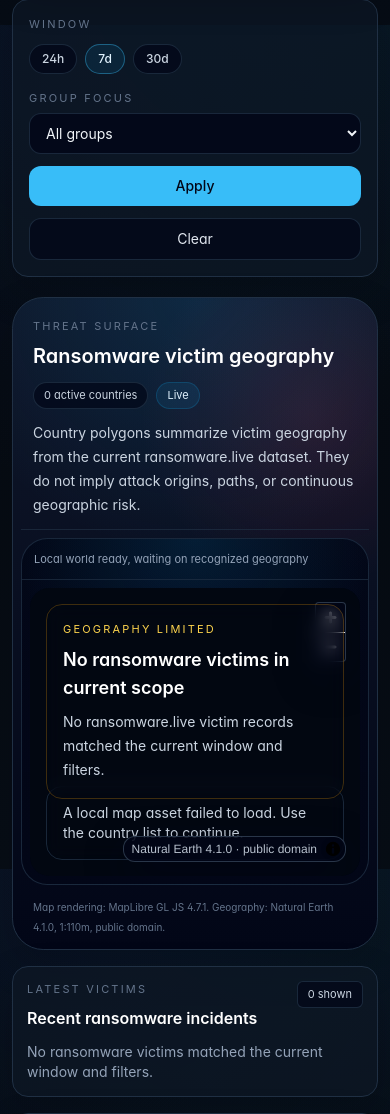
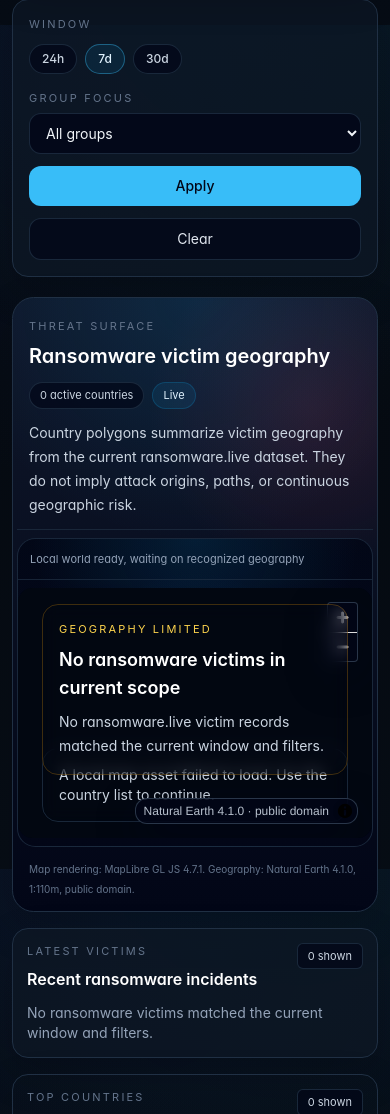
Before and after one commit to CBergane/intel, a Django app: page /ransomware/map/ in a window 390 px wide. Shown: the part 819-1933 px from the top of the page. Run offline with Django 5.2, Linux system fonts and the light colour scheme; data that the repository does not hold is empty.

Commit message:
Refine ransomware map proportions on mobile

```diff
--- a/static/intel/css/ransomware-map.css
+++ b/static/intel/css/ransomware-map.css
@@ -3,7 +3,7 @@
 }
 
 #ransomware-map-view {
-    height: 18rem;
+    height: clamp(14rem, 64vw, 17.5rem);
 }
 
 @media (min-width: 640px) {
@@ -119,7 +119,26 @@
     100% { opacity: 1; transform: scale(1); }
 }
 
-@media (max-width: 640px) {
+@media (max-width: 639.98px) {
+    #ransomware-map-shell {
+        padding-right: 0.25rem;
+        padding-left: 0.25rem;
+        border-radius: 1.35rem;
+    }
+
+    .ransomware-map-panel {
+        border-radius: 1.15rem;
+    }
+
+    .ransomware-map-frame {
+        padding-right: 0;
+        padding-left: 0;
+    }
+
+    #ransomware-map-view {
+        border-radius: 0.9rem;
+    }
+
     #ransomware-map-view .maplibregl-ctrl-top-right {
         right: 0.25rem;
         top: 0.25rem;
--- a/templates/intel/ransomware_map.html
+++ b/templates/intel/ransomware_map.html
@@ -97,13 +97,13 @@
                     </div>
                     <p class="mt-3 max-w-3xl text-sm leading-6 text-slate-300">Country polygons summarize victim geography from the current ransomware.live dataset. They do not imply attack origins, paths, or continuous geographic risk.</p>
                 </div>
-                <div class="relative mt-2 overflow-hidden rounded-[1.65rem] border border-line/80 bg-[radial-gradient(circle_at_top,_rgba(14,165,233,0.16),_transparent_46%),linear-gradient(180deg,rgba(2,6,23,0.92),rgba(2,6,23,0.99))]">
+                <div class="ransomware-map-panel relative mt-2 overflow-hidden rounded-[1.65rem] border border-line/80 bg-[radial-gradient(circle_at_top,_rgba(14,165,233,0.16),_transparent_46%),linear-gradient(180deg,rgba(2,6,23,0.92),rgba(2,6,23,0.99))]">
                     <div class="pointer-events-none absolute inset-0 bg-[radial-gradient(circle_at_center,_rgba(14,165,233,0.08),_transparent_52%),linear-gradient(180deg,rgba(6,12,24,0.14),rgba(2,6,23,0.2))]"></div>
                     <div class="relative flex flex-wrap items-center justify-between gap-2 border-b border-line/70 px-3 py-3 sm:px-4 xl:px-5">
                         <div class="ransomware-map-technical-badges hidden flex-wrap gap-2 text-[11px] sm:flex"><span class="rounded-full border border-sky-500/20 bg-sky-500/10 px-2.5 py-1 text-sky-100">Self-hosted MapLibre</span><span class="rounded-full border border-line/80 bg-slate-950/70 px-2.5 py-1 text-slate-300">Local Natural Earth 1:110m</span></div>
                         <span id="ransomware-plotted-countries-count" class="text-[11px] text-slate-400">{% if map_country_data %}{{ map_country_data|length }} mapped countries{% else %}Local world ready, waiting on recognized geography{% endif %}</span>
                     </div>
-                    <div class="relative px-2 pb-2 pt-2 sm:px-3 sm:pb-3 xl:px-4 xl:pb-4">
+                    <div class="ransomware-map-frame relative px-2 pb-2 pt-2 sm:px-3 sm:pb-3 xl:px-4 xl:pb-4">
                         {% if map_empty_state %}
                             <div class="pointer-events-none absolute inset-x-6 top-6 z-10 rounded-2xl border border-amber-500/25 bg-slate-950/86 p-4 backdrop-blur"><p class="text-[11px] uppercase tracking-[0.2em] text-amber-300">Geography Limited</p><h3 class="mt-2 text-lg font-semibold text-white">{{ map_empty_state.title }}</h3><p class="mt-2 max-w-2xl text-sm leading-6 text-slate-300">{{ map_empty_state.message }}</p></div>
                         {% endif %}
```
Also changed, not shown: intel/tests/test_ransomware_map.py (+5 -1 lines).
